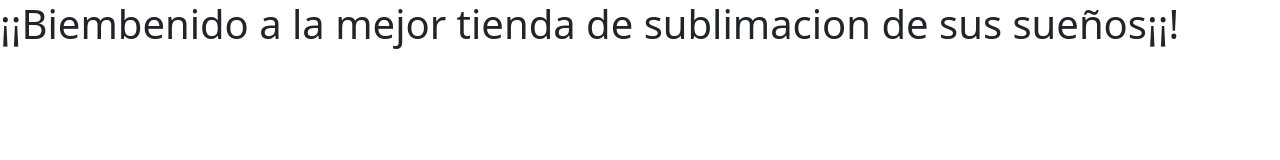
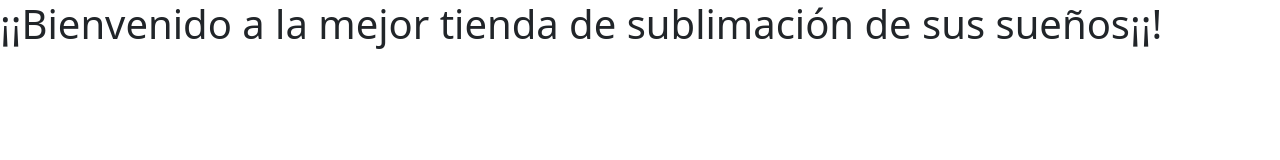
Before and after one commit to Lican98/sublimacion, a plain HTML site: page index.html in a window 1280 px wide. Drawn offline with nearby package versions, Linux system fonts and the light colour scheme.

Commit message:
Update index.html
corrección ortográfico

```diff
--- a/index.html
+++ b/index.html
@@ -11,7 +11,7 @@
     <title>Hello, world!</title>
   </head>
   <body>
-    <h1>¡¡Biembenido a la mejor tienda de sublimacion de sus sueños¡¡!</h1>
+    <h1>¡¡Bienvenido a la mejor tienda de sublimación de sus sueños¡¡!</h1>
 
     <!-- Optional JavaScript; choose one of the two! -->
 
```
